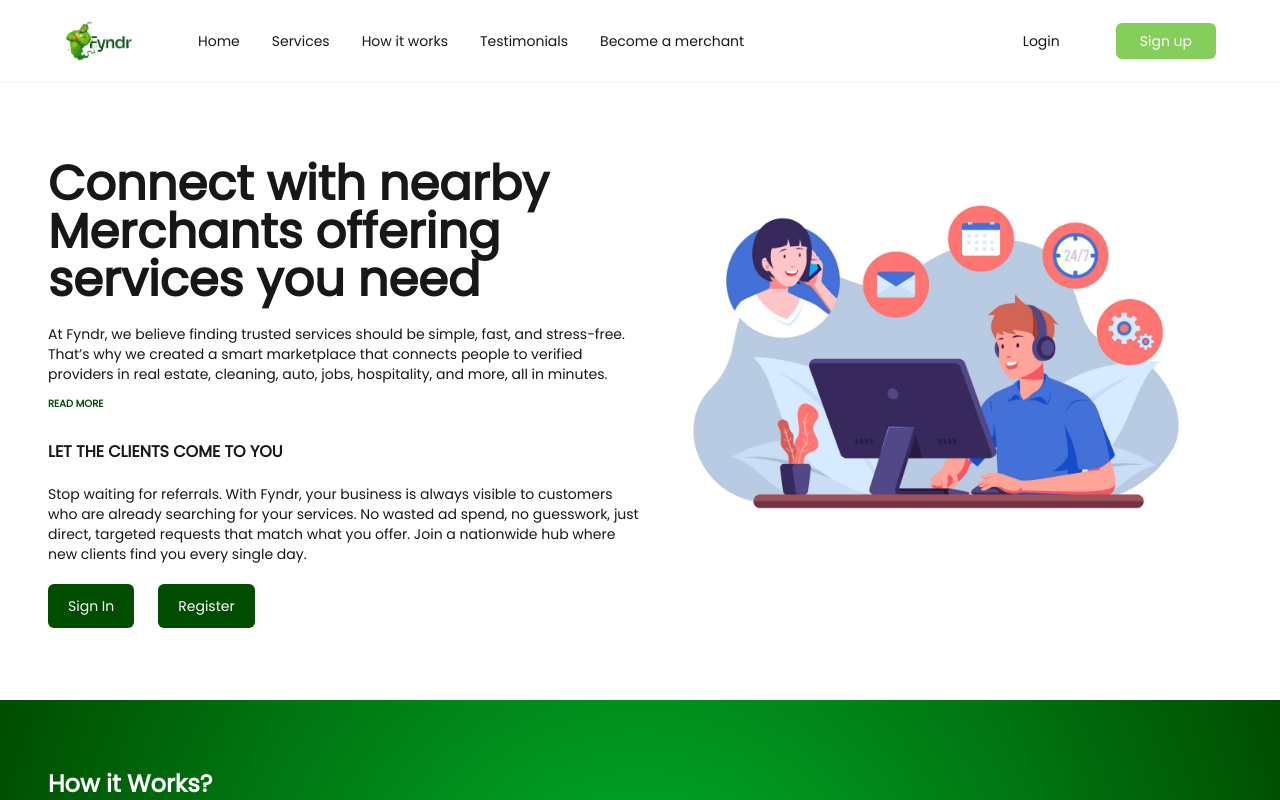
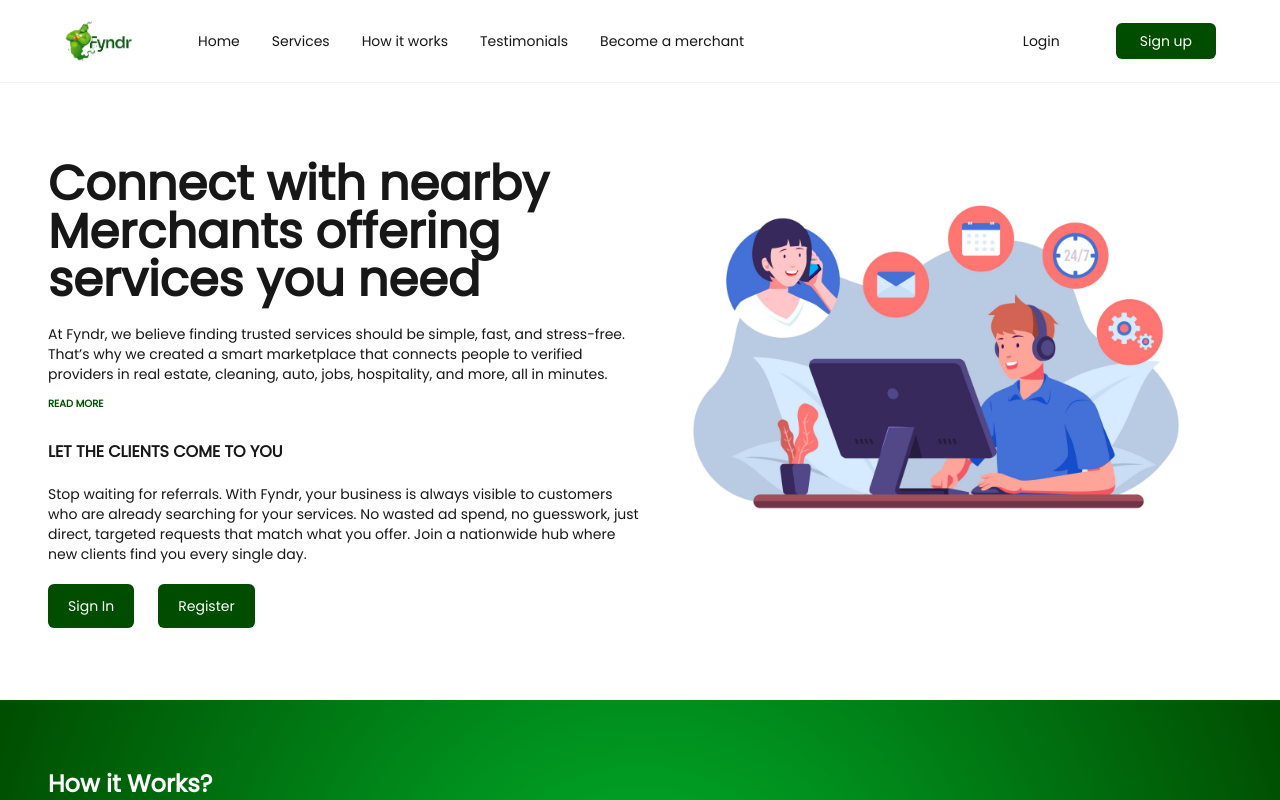
Before and after one commit to OgheneDev/fyndr, a Next.js app: page / in a window 1280 px wide. Shown: the top 800 px of the page. Built offline with nearby package versions, Linux system fonts and the light colour scheme.

Commit message:
Navbar buttons

```diff
--- a/src/components/general/Navbar.jsx
+++ b/src/components/general/Navbar.jsx
@@ -338,7 +338,7 @@ const Navbar = () => {
                                 {isLoggedIn ? (
                                     <motion.button
                                         onClick={handleLogout}
-                                        className='bg-[#85CE5C] text-white py-3 cursor-pointer rounded-full text-sm w-full'
+                                        className='bg-[#004d00] text-white py-3 cursor-pointer rounded-full text-sm w-full'
                                         whileHover={{ scale: 1.02 }}
                                         whileTap={{ scale: 0.98 }}
                                     >
@@ -348,7 +348,7 @@ const Navbar = () => {
                                     <>
                                         <Link href={'/login'}>
                                             <motion.button
-                                                className='bg-[#85CE5C] text-white py-3 cursor-pointer rounded-full text-sm w-full'
+                                                className='bg-[#004d00] text-white py-3 cursor-pointer rounded-full text-sm w-full'
                                                 whileHover={{ scale: 1.02 }}
                                                 whileTap={{ scale: 0.98 }}
                                             >
@@ -357,7 +357,7 @@ const Navbar = () => {
                                         </Link>
                                         <Link href={'register'}>
                                             <motion.button
-                                                className='text-[#85CE5C] border border-[#85CE5C] py-3 rounded-full text-sm w-full'
+                                                className='text-[#004d00] border border-[#004d00] py-3 rounded-full text-sm w-full'
                                                 whileHover={{ scale: 1.02 }}
                                                 whileTap={{ scale: 0.98 }}
                                             >
@@ -451,7 +451,7 @@ const Navbar = () => {
                         </Link>
                         <Link href={'register'}>
                             <motion.button
-                                className='bg-[#85CE5C] text-white text-sm cursor-pointer py-2 px-6 rounded-md'
+                                className='bg-[#004d00] text-white text-sm cursor-pointer py-2 px-6 rounded-md'
                                 variants={buttonVariants}
                                 whileHover={{
                                     scale: 1.02,
```
